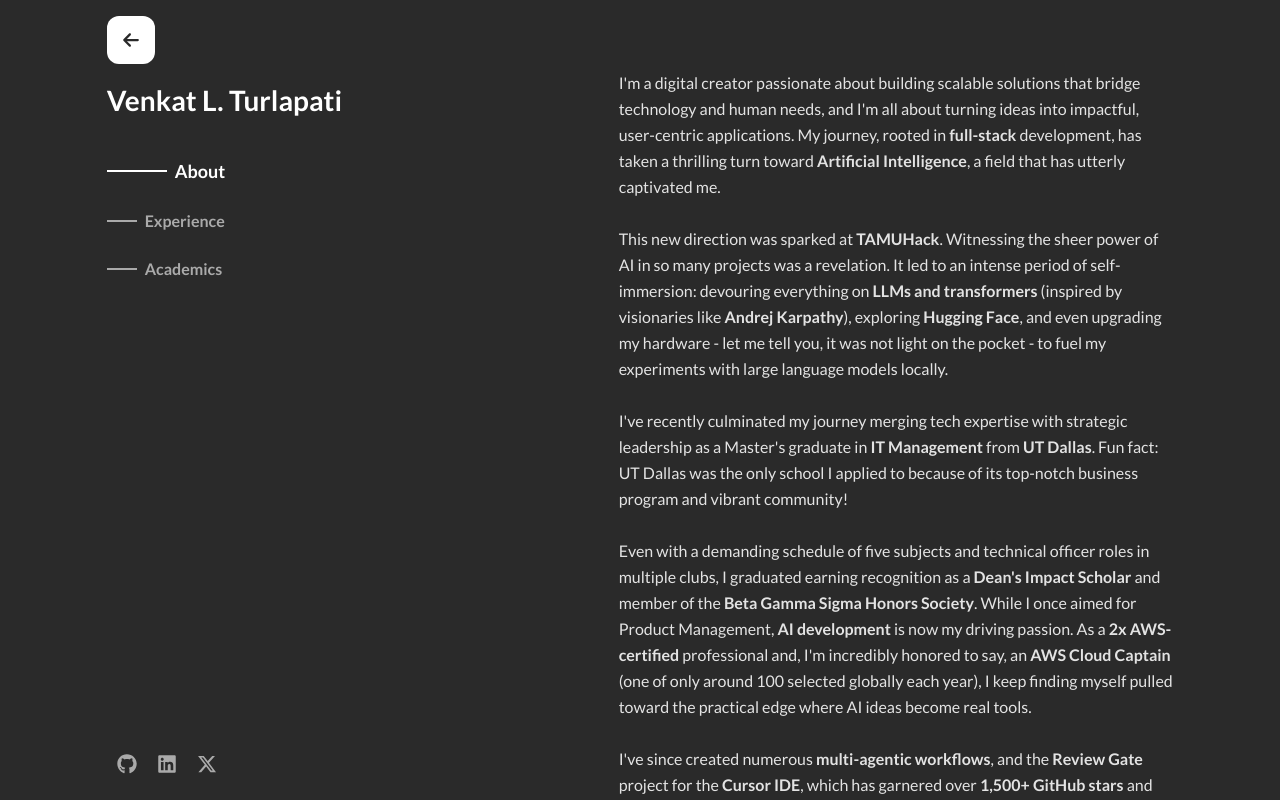
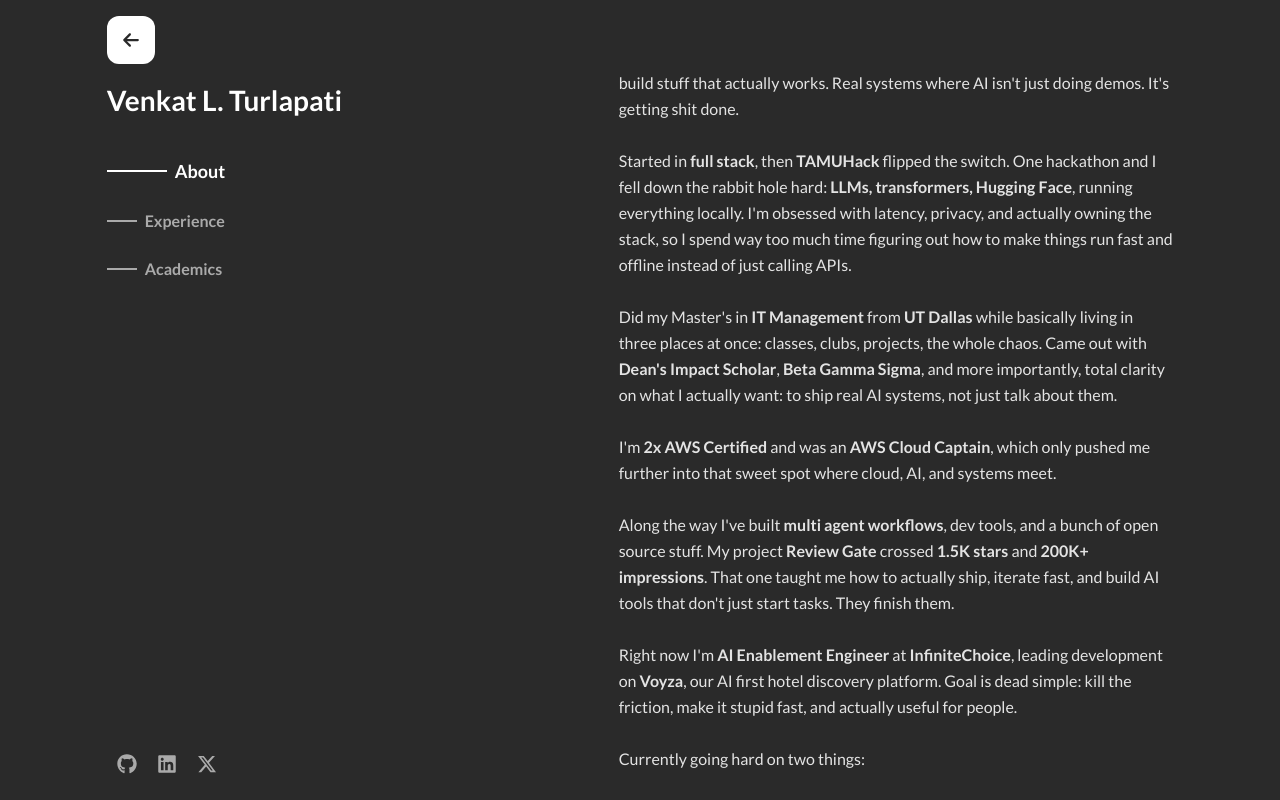
Before and after one commit to LakshmanTurlapati/Portfolio, a Next.js app: page /about in a window 1280 px wide. Built offline with nearby package versions, Linux system fonts and the light colour scheme.

Commit message:
Update about bio copy

```diff
--- a/src/data/bio.ts
+++ b/src/data/bio.ts
@@ -4,60 +4,41 @@
 }
 
 export const bioSegments: BioSegment[] = [
-  { text: "I'm a digital creator passionate about building scalable solutions that bridge technology and human needs, and I'm all about turning ideas into impactful, user-centric applications. My journey, rooted in " },
-  { text: "full-stack", bold: true },
-  { text: " development, has taken a thrilling turn toward " },
-  { text: "Artificial Intelligence", bold: true },
-  { text: ", a field that has utterly captivated me.\n\n" },
-  { text: "This new direction was sparked at " },
+  { text: "build stuff that actually works. Real systems where AI isn't just doing demos. It's getting shit done.\n\nStarted in " },
+  { text: "full stack", bold: true },
+  { text: ", then " },
   { text: "TAMUHack", bold: true },
-  { text: ". Witnessing the sheer power of AI in so many projects was a revelation. It led to an intense period of self-immersion: devouring everything on " },
-  { text: "LLMs and transformers", bold: true },
-  { text: " (inspired by visionaries like " },
-  { text: "Andrej Karpathy", bold: true },
-  { text: "), exploring " },
-  { text: "Hugging Face", bold: true },
-  { text: ", and even upgrading my hardware - let me tell you, it was not light on the pocket - to fuel my experiments with large language models locally.\n\n" },
-  { text: "I've recently culminated my journey merging tech expertise with strategic leadership as a Master's graduate in " },
+  { text: " flipped the switch. One hackathon and I fell down the rabbit hole hard: " },
+  { text: "LLMs, transformers, Hugging Face", bold: true },
+  { text: ", running everything locally. I'm obsessed with latency, privacy, and actually owning the stack, so I spend way too much time figuring out how to make things run fast and offline instead of just calling APIs.\n\nDid my Master's in " },
   { text: "IT Management", bold: true },
   { text: " from " },
   { text: "UT Dallas", bold: true },
-  { text: ". Fun fact: UT Dallas was the only school I applied to because of its top-notch business program and vibrant community!\n\n" },
-  { text: "Even with a demanding schedule of five subjects and technical officer roles in multiple clubs, I graduated earning recognition as a " },
+  { text: " while basically living in three places at once: classes, clubs, projects, the whole chaos. Came out with " },
   { text: "Dean's Impact Scholar", bold: true },
-  { text: " and member of the " },
-  { text: "Beta Gamma Sigma Honors Society", bold: true },
-  { text: ". While I once aimed for Product Management, " },
-  { text: "AI development", bold: true },
-  { text: " is now my driving passion. As a " },
-  { text: "2x AWS-certified", bold: true },
-  { text: " professional and, I'm incredibly honored to say, an " },
+  { text: ", " },
+  { text: "Beta Gamma Sigma", bold: true },
+  { text: ", and more importantly, total clarity on what I actually want: to ship real AI systems, not just talk about them.\n\nI'm " },
+  { text: "2x AWS Certified", bold: true },
+  { text: " and was an " },
   { text: "AWS Cloud Captain", bold: true },
-  { text: " (one of only around 100 selected globally each year), I keep finding myself pulled toward the practical edge where AI ideas become real tools.\n\n" },
-  { text: "I've since created numerous " },
-  { text: "multi-agentic workflows", bold: true },
-  { text: ", and the " },
+  { text: ", which only pushed me further into that sweet spot where cloud, AI, and systems meet.\n\nAlong the way I've built " },
+  { text: "multi agent workflows", bold: true },
+  { text: ", dev tools, and a bunch of open source stuff. My project " },
   { text: "Review Gate", bold: true },
-  { text: " project for the " },
-  { text: "Cursor IDE", bold: true },
-  { text: ", which has garnered over " },
-  { text: "1,500+ GitHub stars", bold: true },
-  { text: " and roughly " },
-  { text: "200,000+ impressions", bold: true },
-  { text: ". That project sharpened how I think about developer experience, open-source traction, and the weirdly important art of helping AI agents not stop before the work is actually done.\n\n" },
-  { text: "Right now, I'm an " },
+  { text: " crossed " },
+  { text: "1.5K stars", bold: true },
+  { text: " and " },
+  { text: "200K+ impressions", bold: true },
+  { text: ". That one taught me how to actually ship, iterate fast, and build AI tools that don't just start tasks. They finish them.\n\nRight now I'm " },
   { text: "AI Enablement Engineer", bold: true },
   { text: " at " },
   { text: "InfiniteChoice", bold: true },
-  { text: ", building " },
+  { text: ", leading development on " },
   { text: "Voyza", bold: true },
-  { text: ", an AI-first hotel booking platform. I keep that story public-safe here because the interesting part for this portfolio is the direction: practical AI systems that help people move faster, not private employer internals.\n\n" },
-  { text: "My current flagship projects are " },
-  { text: "FSB / Full Self Browsing", bold: true },
-  { text: " and " },
+  { text: ", our AI first hotel discovery platform. Goal is dead simple: kill the friction, make it stupid fast, and actually useful for people.\n\nCurrently going hard on two things:\n\n" },
+  { text: "FSB (Full Self Browsing)", bold: true },
+  { text: ": autonomous agents that can actually browse the web with memory and personality\n\n" },
   { text: "GitFly", bold: true },
-  { text: ". FSB is me exploring what browser control feels like when an AI can visibly operate the web for you. GitFly lives at " },
-  { text: "https://gitfly.ai", bold: true },
-  { text: " as a public product, while the source and private implementation details stay private.\n\n" },
-  { text: "I'm deeply grateful for this journey and believe I'm in the right place at the right time. The goal now is to keep building ambitious, useful, slightly peculiar AI products with warmth, speed, and taste." },
+  { text: ": AI native dev workflows that feel like they were built for 2026, not 2020\n\nI like building things that feel a little unconventional but just... work. Fast. Practical. Zero fluff." },
 ];
```
